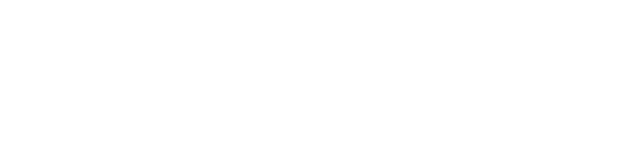
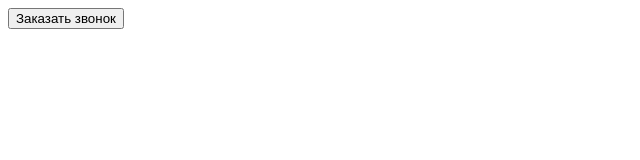
Before and after one commit to Eugene1402D/test, a plain HTML site: page index.html in a window 1280 px wide. Shown: the whole page, without its empty margins (0-640 px from the left). Drawn offline with Linux system fonts and the light colour scheme.

Commit message:
index.html changed, main.js added

```diff
--- a/index.html
+++ b/index.html
@@ -8,7 +8,9 @@
 </head>
 
 <body>
-
+    <div>
+        <button>Заказать звонок</button>
+    </div>
 </body>
 
 </html>
--- /dev/null
+++ b/main.js
@@ -0,0 +1 @@
+console.log('Привет, мир!');
```
